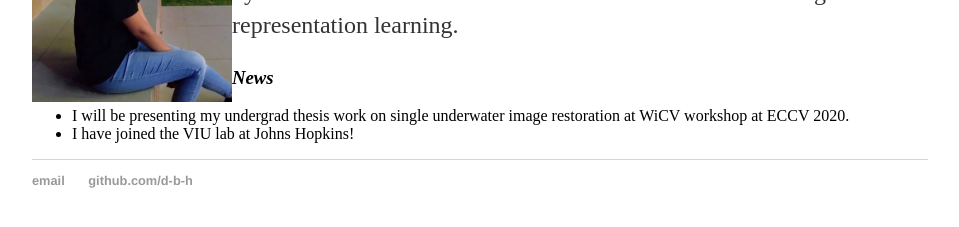
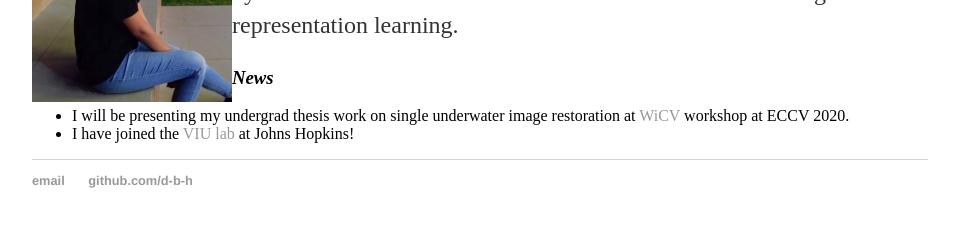
Before and after one commit to d-b-h/deepti.github.io, a Jekyll site: the page built from index.md, in a window 1280 px wide. Shown: the part 207-434 px from the top of the page, without its empty margins (160-1119 px from the left). Built offline with Jekyll 4.4.1, drawn with Linux system fonts in a browser that asks for light colours; our own code applies the rules of GitHub Pages for plain Markdown files; part of the change alters nothing that is shown.

```diff
--- a/index.md
+++ b/index.md
@@ -8,5 +8,5 @@ I'm a first year PhD student in ECE at Johns Hopkins University guided by Dr. Vi
 
 ### *News*
 
-   - I will be presenting my undergrad thesis work on single underwater image restoration at WiCV workshop at ECCV 2020.
-   - I have joined the VIU lab at Johns Hopkins!
+   - I will be presenting my undergrad thesis work on single underwater image restoration at [WiCV](https://sites.google.com/view/wicv/) workshop at ECCV 2020.
+   - I have joined the [VIU lab](https://engineering.jhu.edu/vpatel36/) at Johns Hopkins!
```
